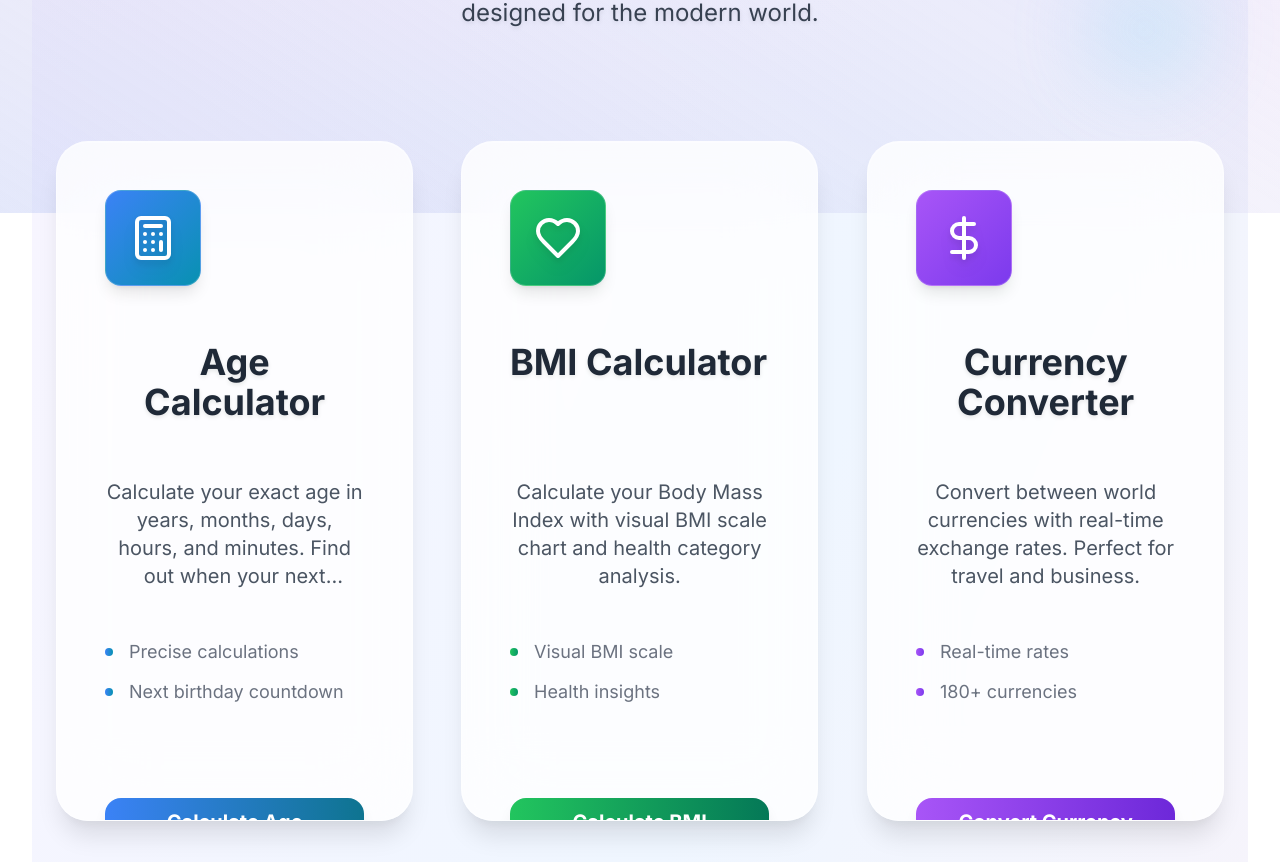
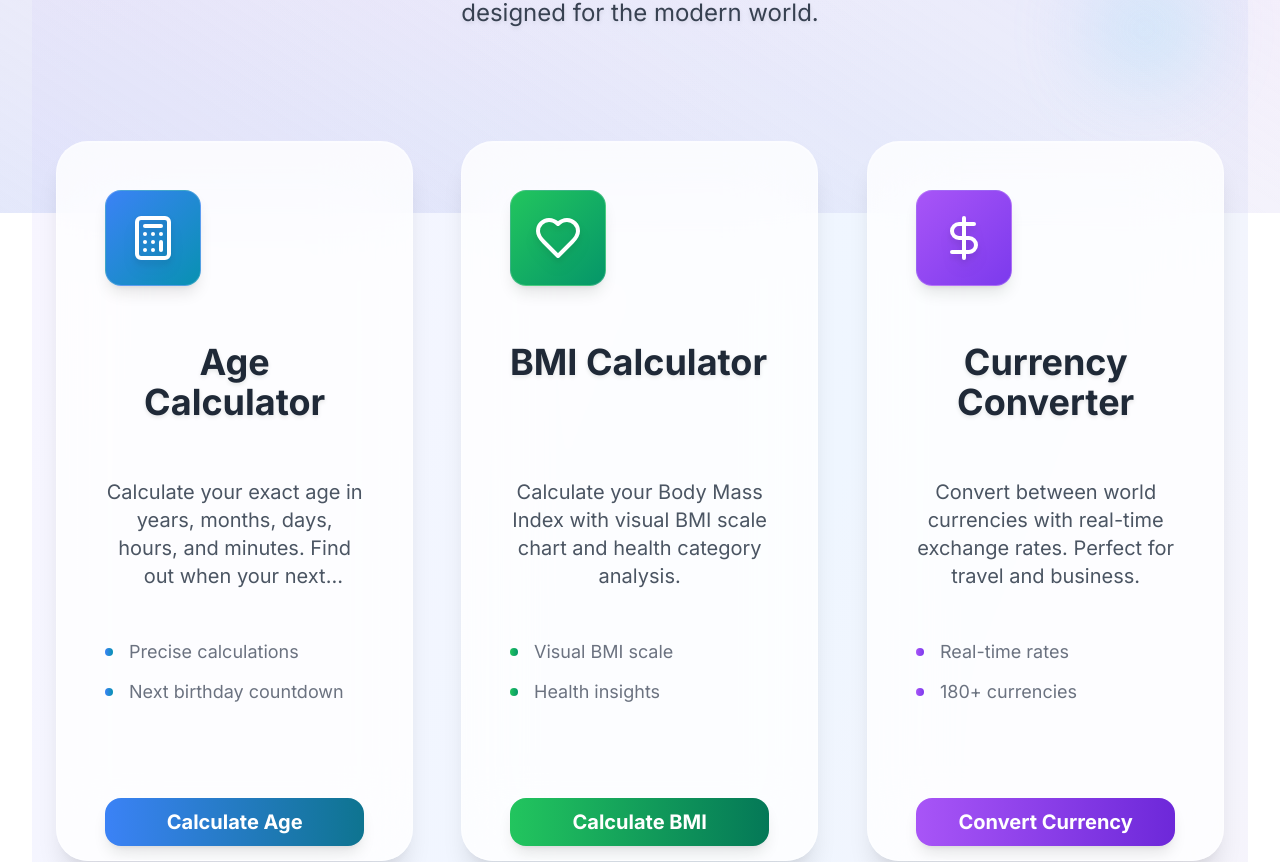
Before and after one commit to AbdulBasitMomin/black-white-calculators, a React (Vite) app: page / in a window 1280 px wide. Shown: the part 587-1449 px from the top of the page. Built offline with nearby package versions, Linux system fonts and the light colour scheme.

Commit message:
Fix: Ensure buttons are fully visible
Added bottom padding to cards and adjusted flexbox properties to prevent button clipping.

```diff
--- a/src/pages/Home.tsx
+++ b/src/pages/Home.tsx
@@ -135,11 +135,11 @@ const Home = () => {
               {calculatorTools.map((tool, index) => (
                 <Card
                   key={tool.title}
-                  className="group cursor-pointer h-[520px] sm:h-[580px] lg:h-[620px] xl:h-[680px] flex flex-col glass-card-light border-0 shadow-lg hover:shadow-2xl transition-all duration-500 hover:-translate-y-2 hover:scale-[1.02] rounded-xl sm:rounded-2xl lg:rounded-[2rem] overflow-hidden animate-slide-up backdrop-blur-2xl border border-white/20"
+                  className="group cursor-pointer h-[560px] sm:h-[620px] lg:h-[660px] xl:h-[720px] flex flex-col glass-card-light border-0 shadow-lg hover:shadow-2xl transition-all duration-500 hover:-translate-y-2 hover:scale-[1.02] rounded-xl sm:rounded-2xl lg:rounded-[2rem] overflow-hidden animate-slide-up backdrop-blur-2xl border border-white/20"
                   onClick={() => navigate(tool.path)}
                   style={{ animationDelay: `${index * 100}ms` }}
                 >
-                  <CardContent className="p-6 sm:p-8 lg:p-10 xl:p-12 flex flex-col h-full relative overflow-hidden">
+                  <CardContent className="p-6 sm:p-8 lg:p-10 xl:p-12 pb-8 sm:pb-10 lg:pb-12 xl:pb-14 flex flex-col h-full relative overflow-hidden">
                     {/* Shimmer effect on hover */}
                     <div className="absolute inset-0 opacity-0 group-hover:opacity-100 transition-opacity duration-700">
                       <div className="absolute inset-0 animate-shimmer"></div>
@@ -182,7 +182,7 @@ const Home = () => {
                       {/* Spacer to push button to bottom */}
                       <div className="flex-grow"></div>
 
-                      {/* Button Section - Fixed at Bottom */}
+                      {/* Button Section - Fixed at Bottom with Extra Padding */}
                       <div className="flex-shrink-0 mt-auto">
                         <Button
                           className={`w-full font-bold border-0 rounded-xl sm:rounded-2xl py-4 sm:py-5 lg:py-6 text-base sm:text-lg lg:text-xl transition-all duration-500 hover:scale-105 bg-gradient-to-r ${tool.color} hover:${tool.hoverColor} text-white shadow-lg hover:shadow-xl backdrop-blur-xl`}
```
